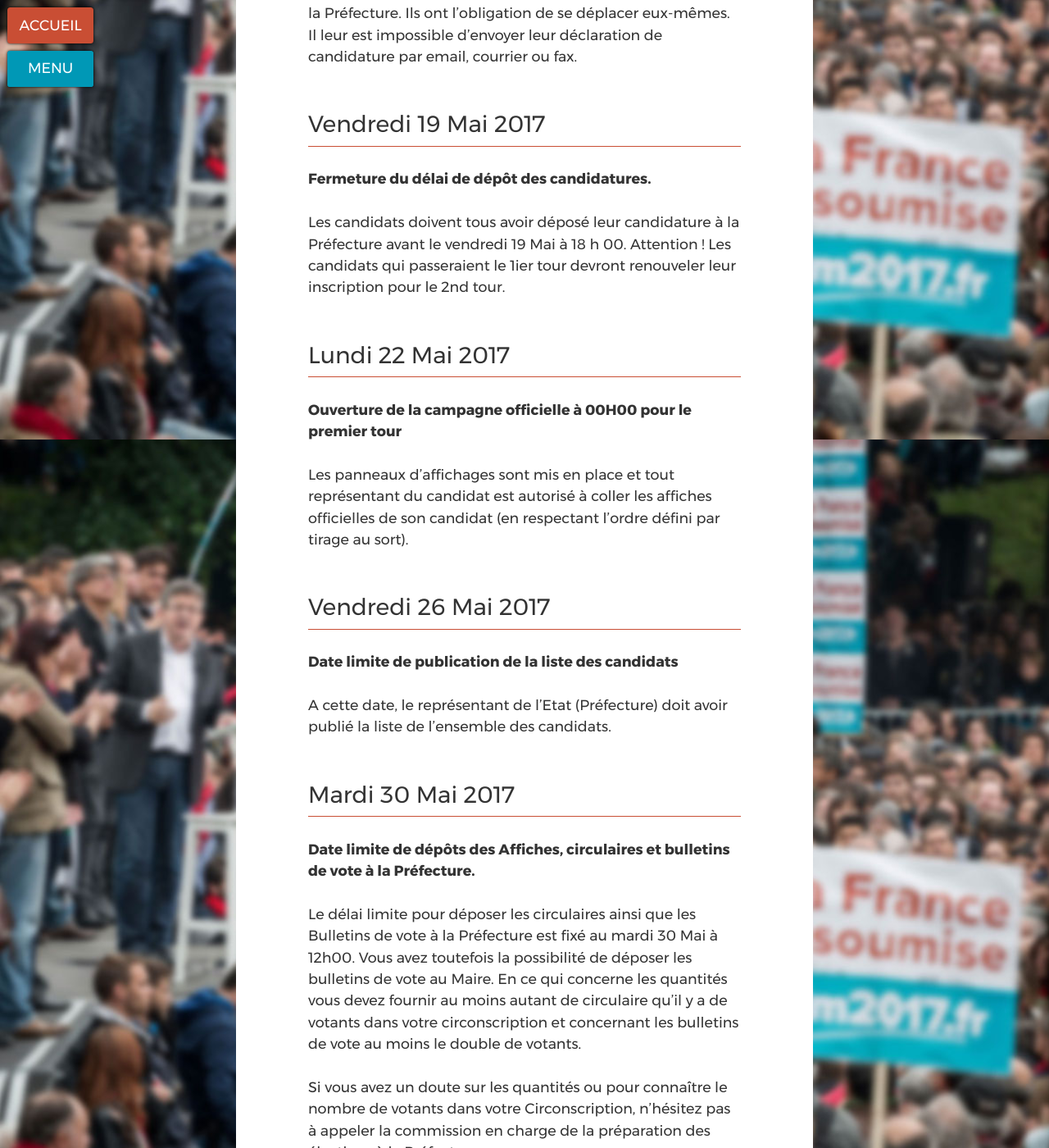
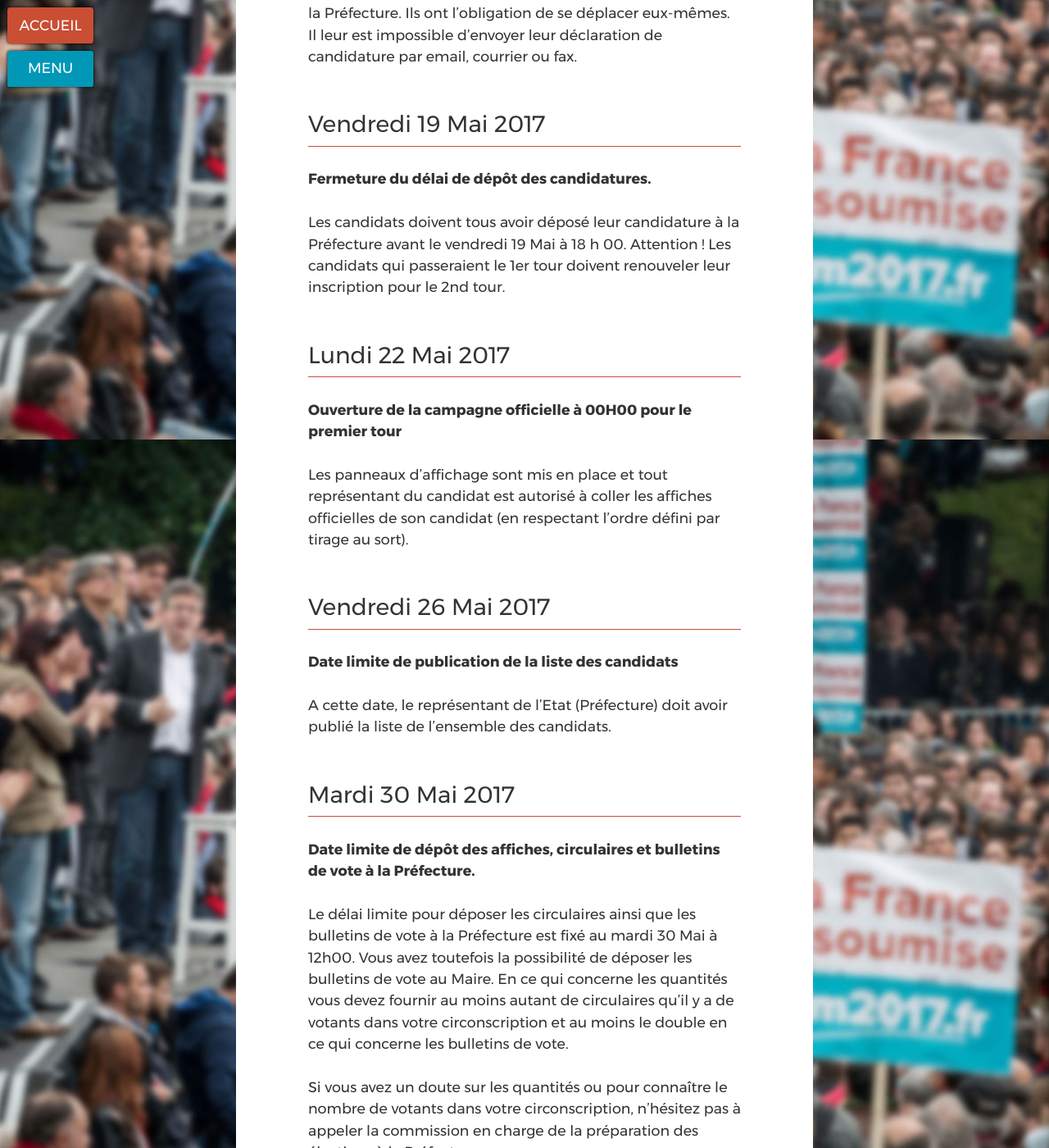
Before and after one commit to ryuran/kitcampagne.fi, a Jekyll site: the page built from _cat_legislatives2017/calendrier.md, in a window 1280 px wide and 1400 px high, scrolled down 364 px. Shown: the whole window at 82% size. Built offline with Jekyll 4.4.1, drawn with Linux system fonts in a browser that asks for light colours; some of the changed text lies outside the part shown.

Commit message:
Update calendrier.md
Corrections mineures

```diff
--- a/_cat_legislatives2017/calendrier.md
+++ b/_cat_legislatives2017/calendrier.md
@@ -14,12 +14,12 @@ Les candidats peuvent désormais déposer leur candidature à la Préfecture. Il
 ## Vendredi 19 Mai 2017
 **Fermeture du délai de dépôt des candidatures.**
 
-Les candidats doivent tous avoir déposé leur candidature à la Préfecture avant le vendredi 19 Mai à 18 h 00. Attention ! Les candidats qui passeraient le 1ier tour devront renouveler leur inscription pour le 2nd tour.
+Les candidats doivent tous avoir déposé leur candidature à la Préfecture avant le vendredi 19 Mai à 18 h 00. Attention ! Les candidats qui passeraient le 1er tour doivent renouveler leur inscription pour le 2nd tour.
 
 ## Lundi 22 Mai 2017
 **Ouverture de la campagne officielle à 00H00 pour le premier tour**
 
-Les panneaux d’affichages sont mis en place et tout représentant du candidat est autorisé à coller les affiches officielles de son candidat (en respectant l’ordre défini par tirage au sort).
+Les panneaux d’affichage sont mis en place et tout représentant du candidat est autorisé à coller les affiches officielles de son candidat (en respectant l’ordre défini par tirage au sort).
 
 ## Vendredi 26 Mai 2017
 **Date limite de publication de la liste des candidats**
@@ -27,11 +27,11 @@ Les panneaux d’affichages sont mis en place et tout représentant du candidat
 A cette date, le représentant de l’Etat (Préfecture) doit avoir publié la liste de l’ensemble des candidats.
 
 ## Mardi 30 Mai 2017
-**Date limite de dépôts des Affiches, circulaires et bulletins de vote à la Préfecture.**
+**Date limite de dépôt des affiches, circulaires et bulletins de vote à la Préfecture.**
 
-Le délai limite pour déposer les circulaires ainsi que les Bulletins de vote à la Préfecture est fixé au mardi 30 Mai à 12h00. Vous avez toutefois la possibilité de déposer les bulletins de vote au Maire. En ce qui concerne les quantités vous devez fournir au moins autant de circulaire qu’il y a de votants dans votre circonscription et concernant les bulletins de vote au moins le double de votants.
+Le délai limite pour déposer les circulaires ainsi que les bulletins de vote à la Préfecture est fixé au mardi 30 Mai à 12h00. Vous avez toutefois la possibilité de déposer les bulletins de vote au Maire. En ce qui concerne les quantités vous devez fournir au moins autant de circulaires qu’il y a de votants dans votre circonscription et au moins le double en ce qui concerne les bulletins de vote.
 
-Si vous avez un doute sur les quantités ou pour connaître le nombre de votants dans votre Circonscription, n’hésitez pas à appeler la commission en charge de la préparation des élections à la Préfecture.
+Si vous avez un doute sur les quantités ou pour connaître le nombre de votants dans votre circonscription, n’hésitez pas à appeler la commission en charge de la préparation des élections à la Préfecture.
 
 ## Mardi 6 Juin
 **Date limite d’affichage dans les communes**
```
Also changed, not shown: other parts of _cat_legislatives2017/calendrier.md (+1 -1 lines).
